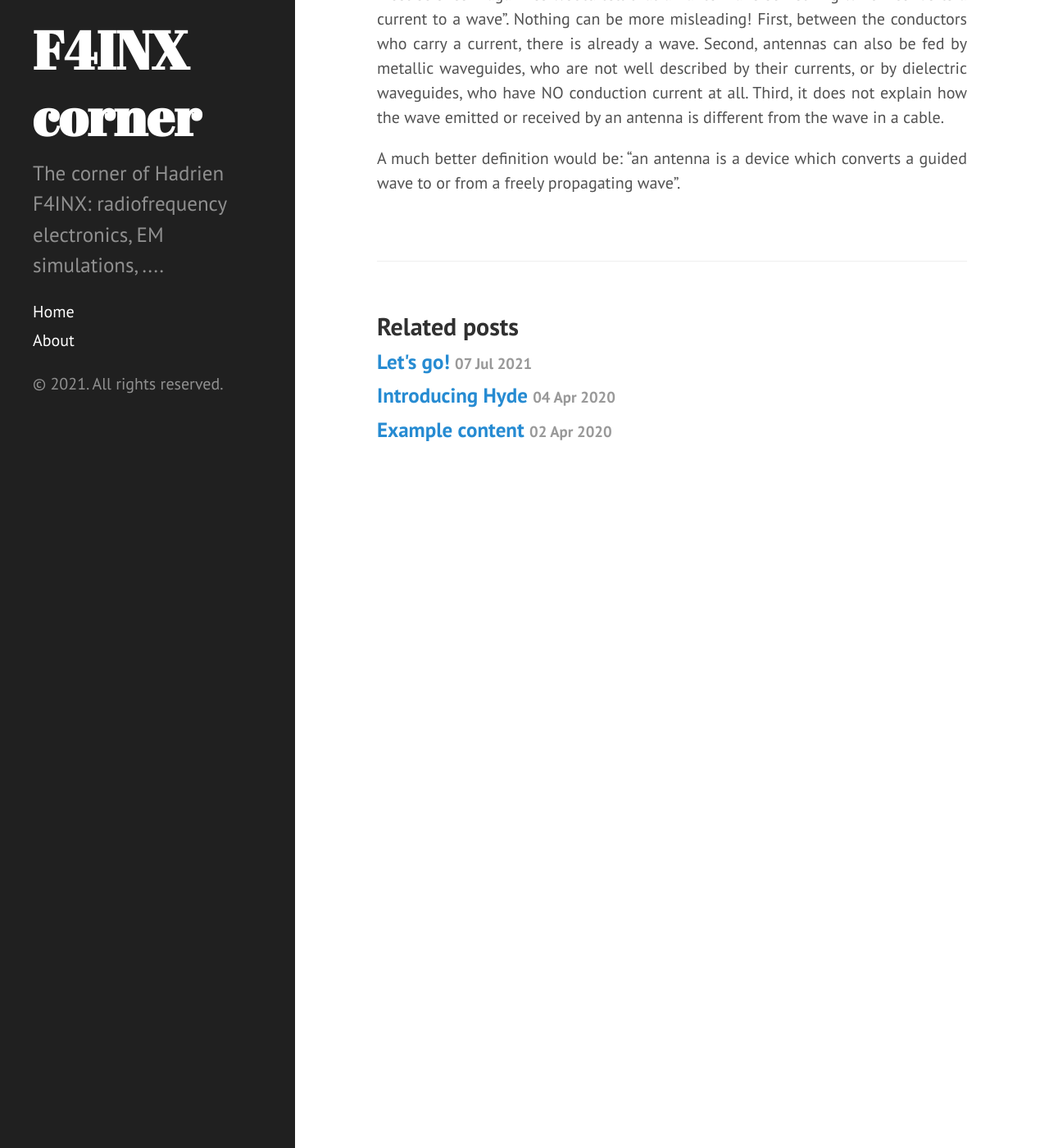
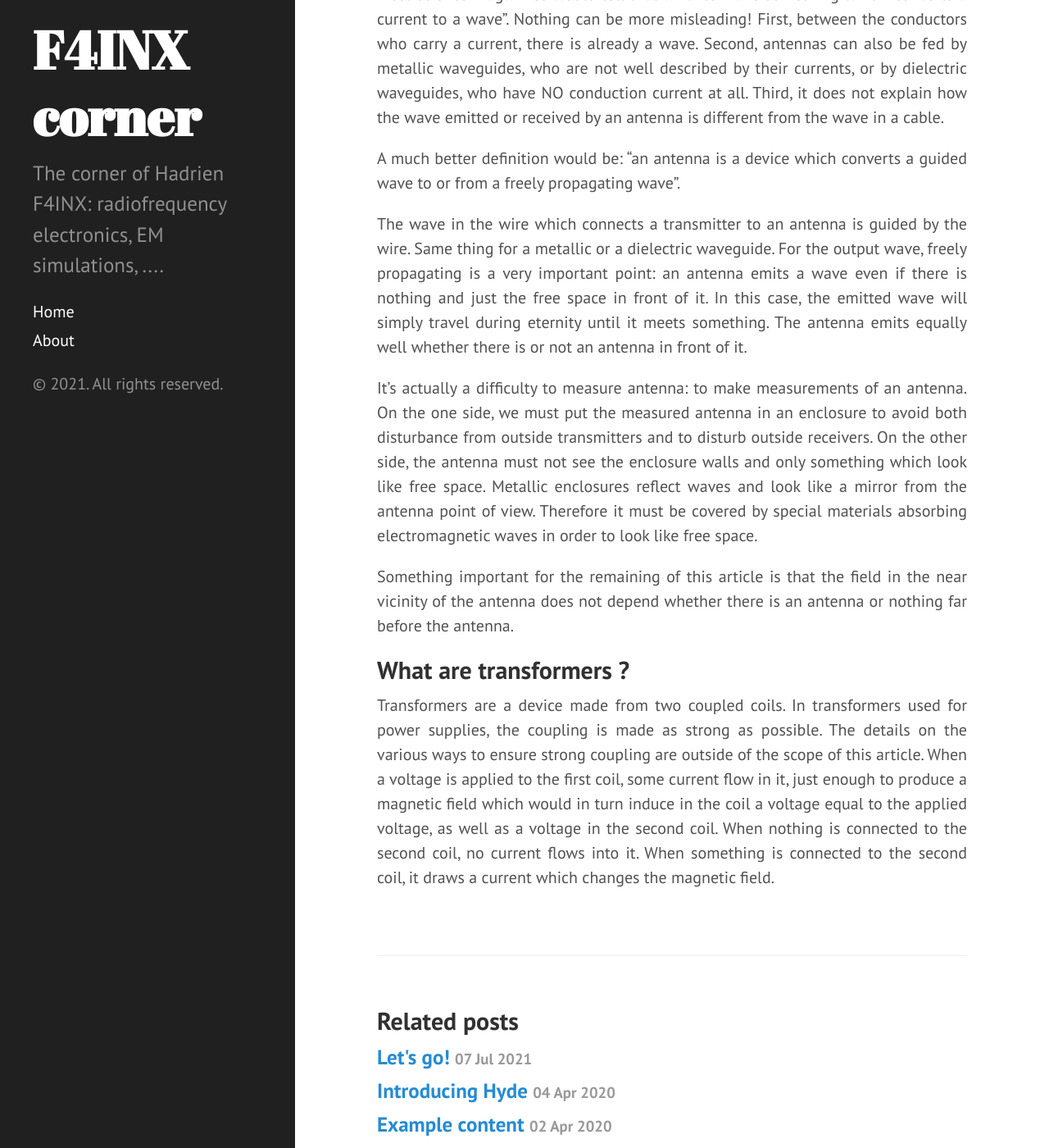
Before and after one commit to thadrien/Zview.github.io, a Jekyll site: the page built from _posts/2021-07-07-on-rfid-antennas.md, in a window 1280 px wide and 1400 px high, scrolled down 900 px. Shown: the whole window at 82% size. Built offline with Jekyll 4.4.1, drawn with Linux system fonts in a browser that asks for light colours.

Commit message:
Continue on-rfid-antennas.

```diff
--- a/_posts/2021-07-07-on-rfid-antennas.md
+++ b/_posts/2021-07-07-on-rfid-antennas.md
@@ -22,3 +22,13 @@ That's probably the best question to ask to an antenna expect if you want to be
 Most science magazines would tell that an antenna is something which "converts a current to a wave". Nothing can be more misleading! First, between the conductors who carry a current, there is already a wave. Second, antennas can also be fed by metallic waveguides, who are not well described by their currents, or by dielectric waveguides, who have NO conduction current at all. Third, it does not explain how the wave emitted or received by an antenna is different from the wave in a cable.
 
 A much better definition would be: "an antenna is a device which converts a guided wave to or from a freely propagating wave".
+
+The wave in the wire which connects a transmitter to an antenna is guided by the wire. Same thing for a metallic or a dielectric waveguide. For the output wave, freely propagating is a very important point: an antenna emits a wave even if there is nothing and just the free space in front of it. In this case, the emitted wave will simply travel during eternity until it meets something. The antenna emits equally well whether there is or not an antenna in front of it.
+
+It's actually a difficulty to measure antenna: to make measurements of an antenna. On the one side, we must put the measured antenna in an enclosure to avoid both disturbance from outside transmitters and to disturb outside receivers. On the other side, the antenna must not see the enclosure walls and only something which look like free space. Metallic enclosures reflect waves and look like a mirror from the antenna point of view. Therefore it must be covered by special materials absorbing electromagnetic waves in order to look like free space.
+
+Something important for the remaining of this article is that the field in the near vicinity of the antenna does not depend whether there is an antenna or nothing far before the antenna.
+
+## What are transformers ?
+
+Transformers are a device made from two coupled coils. In transformers used for power supplies, the coupling is made as strong as possible. The details on the various ways to ensure strong coupling are outside of the scope of this article. When a voltage is applied to the first coil, some current flow in it, just enough to produce a magnetic field which would in turn induce in the coil a voltage equal to the applied voltage, as well as a voltage in the second coil. When nothing is connected to the second coil, no current flows into it. When something is connected to the second coil, it draws a current which changes the magnetic field.
```
